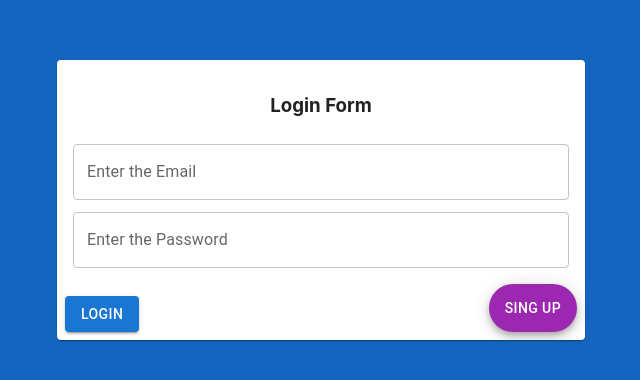
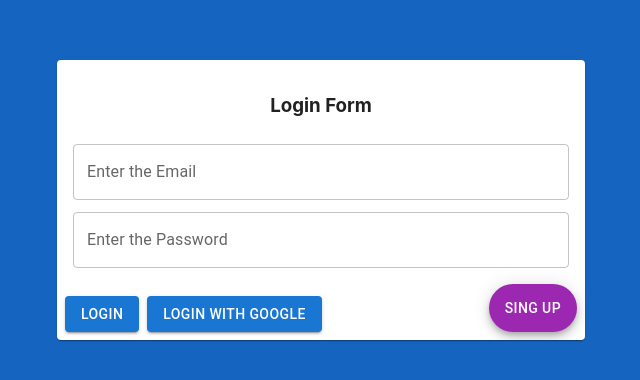
Before and after one commit to Ninelka/react-firebase-v9, a React (Create React App) app: page /login in a window 1280 px wide. Shown: the part 200-580 px from the top of the page, without its empty margins (319-959 px from the left). Built offline with nearby package versions, Linux system fonts and the light colour scheme.

Commit message:
feat: add login with Google provider

```diff
--- a/src/App.js
+++ b/src/App.js
@@ -2,8 +2,7 @@ import './App.css';
 import Form from './components/common/form';
 import Home from "./components/home";
 import {Routes, Route, useNavigate, Navigate} from 'react-router-dom';
-import {app} from './firebase-config';
-import {getAuth, signInWithEmailAndPassword, createUserWithEmailAndPassword} from 'firebase/auth';
+import {getAuth, signInWithEmailAndPassword, createUserWithEmailAndPassword, GoogleAuthProvider, signInWithPopup} from 'firebase/auth';
 import {useEffect, useState} from 'react';
 import {ToastContainer, toast} from 'react-toastify';
 import 'react-toastify/dist/ReactToastify.css';
@@ -12,6 +11,7 @@ function App() {
     const [email, setEmail] = useState('');
     const [password, setPassword] = useState('');
     const navigate = useNavigate();
+    const googleProvider = new GoogleAuthProvider();
 
     useEffect(() => {
         let authToken = sessionStorage.getItem('Auth Token')
@@ -19,7 +19,7 @@ function App() {
         if (authToken) {
             navigate('/home')
         }
-    }, [])
+    }, [navigate])
 
     const handleAction = (id) => {
         const authentication = getAuth();
@@ -65,6 +65,17 @@ function App() {
                     }
                 })
         }
+
+        if (id === 3) {
+            signInWithPopup(authentication, googleProvider)
+                .then((response) => {
+                    navigate('/home');
+                    sessionStorage.setItem('Auth Token', response._tokenResponse.refreshToken)
+                })
+                .catch((error) => {
+                    toast.error(error)
+                })
+        }
     }
 
     return (
@@ -78,7 +89,7 @@ function App() {
                     />
                     <Route path='/login'
                            element={<Form title="Login" setEmail={setEmail} setPassword={setPassword}
-                                          handleAction={() => handleAction(1)}/>}/>
+                                          handleAction={() => handleAction(1)} googleHandleAction={() => handleAction(3)}/>}/>
                     <Route path='/register'
                            element={<Form title="Register" setEmail={setEmail}
                                           setPassword={setPassword} handleAction={() => handleAction(2)}/>}/>
--- a/src/components/common/form.js
+++ b/src/components/common/form.js
@@ -6,7 +6,7 @@ import Button from "./button";
 import {CardContent, CardActions, Fab} from "@mui/material";
 import {Link} from "react-router-dom";
 
-export default function BasicTextFields({title, setPassword, setEmail, handleAction}) {
+export default function BasicTextFields({title, setPassword, setEmail, handleAction, googleHandleAction}) {
     return (
         <Box sx={{
             height: "100vh",
@@ -37,6 +37,7 @@ export default function BasicTextFields({title, setPassword, setEmail, handleAct
                 </CardContent>
                 <CardActions sx={{position: "relative"}}>
                     <Button title={title} handleAction={handleAction}/>
+                    {title === 'Login' && <Button title="Login with Google" handleAction={googleHandleAction}/>}
                     <Link to={title === 'Login' ? '/register' : '/login'}>
                         <Fab variant="extended" sx={{position: "absolute", right: "8px", bottom: "8px"}}
                              color="secondary" aria-label="add">
```
